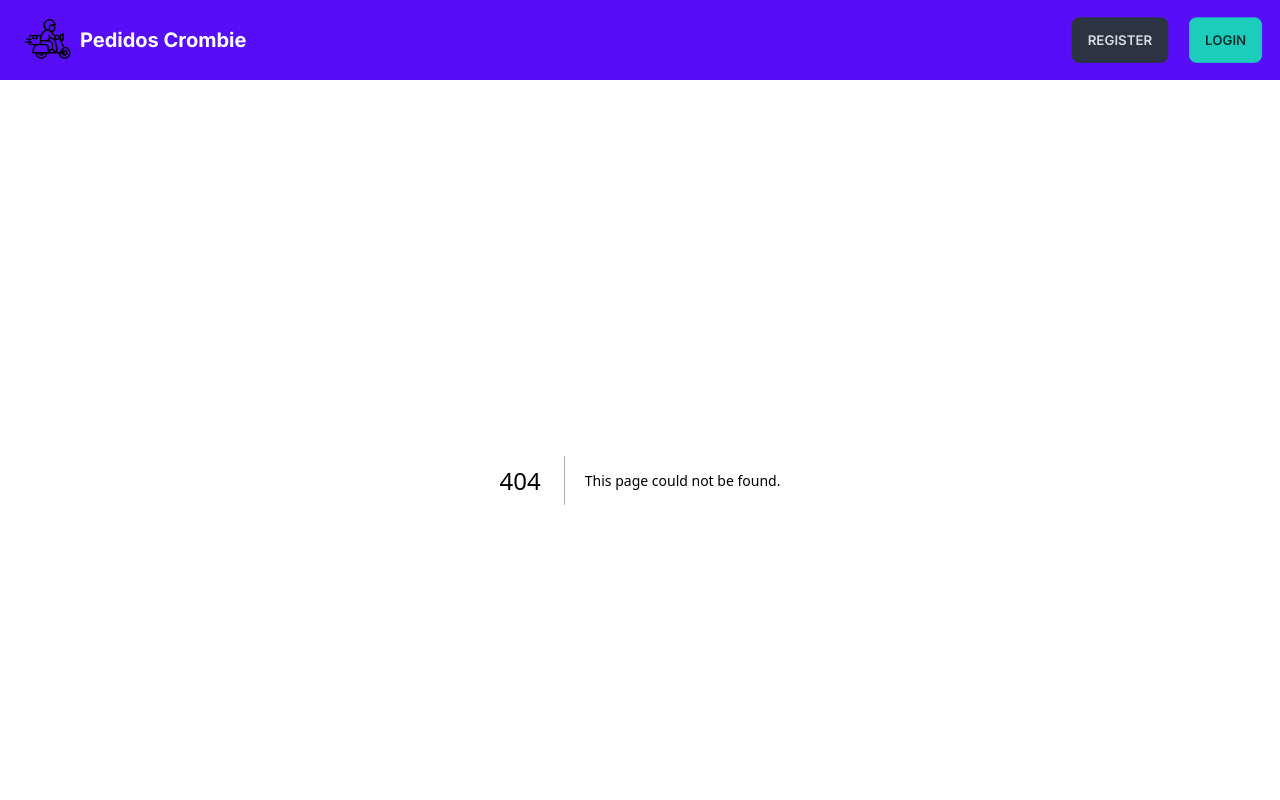
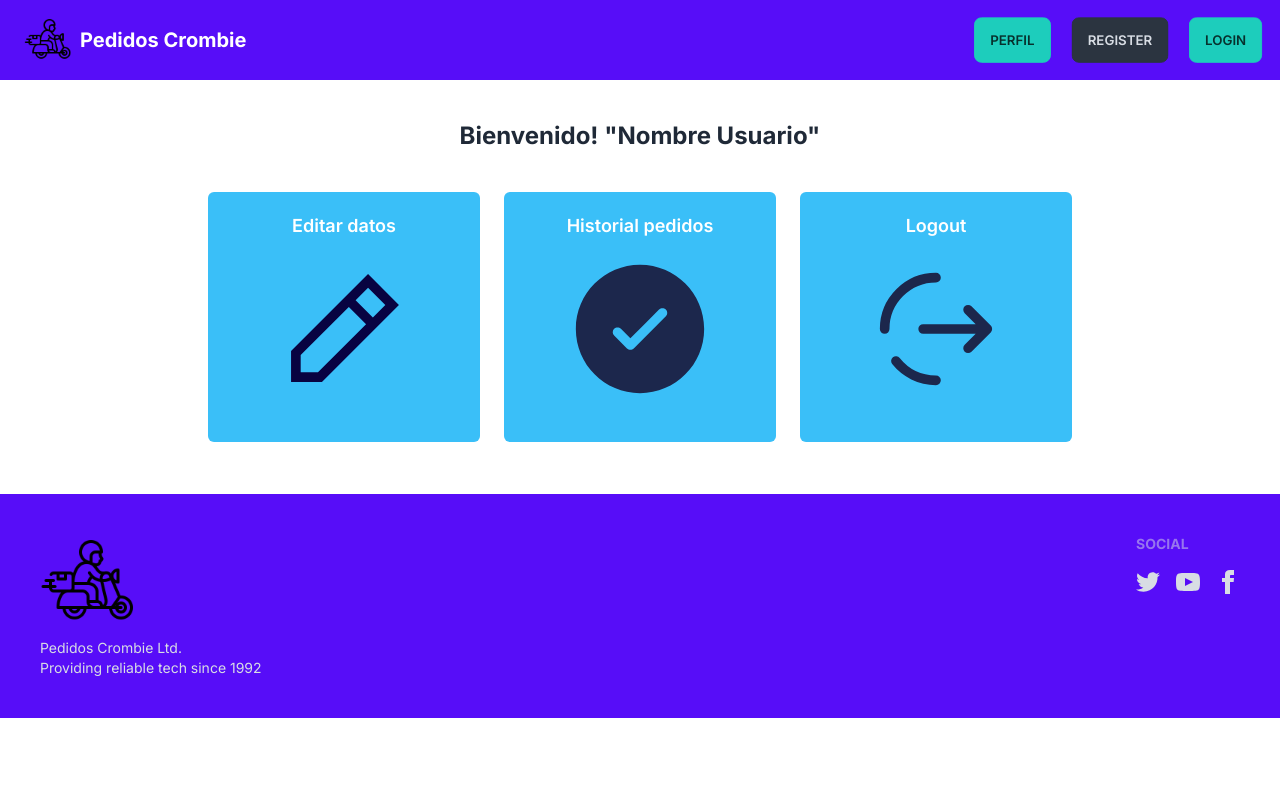
Before and after one commit to Wallesi/PedidosCrombie, a Next.js app: page /perfil in a window 1280 px wide. Before the commit this address had no page. Shown: the top 800 px of the page. Built offline with nearby package versions, Linux system fonts and the light colour scheme.

Commit message:
Navigation fixed

```diff
--- a/src/app/Components/Nav.tsx
+++ b/src/app/Components/Nav.tsx
@@ -28,6 +28,7 @@ export const NavBar = () => {
           <div className="flex-none hidden lg:block">
             <ul className="menu menu-horizontal">
               {/* Navbar menu content here */}
+              <a href="/perfil" className="btn btn-accent mr-4">Perfil</a>
               <button className="btn btn-neutral mr-4">Register</button>
               <button className="btn btn-accent">Login</button>
             </ul>
--- a/src/app/Delivery/page.tsx
+++ b/src/app/Delivery/page.tsx
@@ -25,12 +25,14 @@ export default function () {
                 </a>
 
 
-                    <div className="col-span-1 bg-info mb-3 p-2 rounded-md hover:-translate-y-1 hover:scale-105 hover:bg-indigo-500 duration-300">
+                <div className="col-span-1 bg-info mb-3 p-2 rounded-md hover:-translate-y-1 hover:scale-105 hover:bg-indigo-500 duration-300">
+                    <a href="/perfil">
                         <div className="flex flex-col items-center justify-center p-3">
                             <h4 className="text-white font-semibold text-2xl md:text-lg">Mi perfil</h4>
                             <img className="w-2/5 md:w-8/12 p-4 pt-5" src="/Delivery/profile.svg" alt="" />
                         </div>
-                    </div>
+                    </a>
+                </div>
 
             </div>
         </div>
--- a/src/app/page.tsx
+++ b/src/app/page.tsx
@@ -60,6 +60,7 @@ export default function Home() {
                                 <p>Bla bla</p>
                                 <div className="card-actions">
                                     <button className="btn btn-primary">Registrate</button>
+                                    <a href='/Shop' className="btn btn-primary">Menu</a>
                                 </div>
                             </div>
                         </div>
--- /dev/null
+++ b/src/app/perfil/page.tsx
@@ -0,0 +1,41 @@
+export default function(){
+    return(
+        <div className="container mx-auto max-w-screen-lg pl-20 pr-20">
+
+            <h1 className="text-center text-2xl font-bold pt-10">Bienvenido! "Nombre Usuario"</h1>
+
+            <div className="grid grid-cols-1 md:grid-cols-3 gap-6 pt-10 pb-10">
+
+
+                <div className="col-span-1 bg-info mb-3 p-2 rounded-md transition ease-in-out delay-150 hover:-translate-y-1 hover:scale-105 hover:bg-indigo-500 duration-300">
+                    <a href="/Delivery/pedidos">
+                        <div className="flex flex-col items-center justify-center p-3">
+                            <h4 className="text-white font-semibold text-2xl md:text-lg">Editar datos</h4>
+                            <img className="w-2/4 md:w-4/5 p-4 pt-3" src="/edit.svg" alt="" />
+                        </div>
+                    </a>
+                </div>
+
+
+
+                <div className="col-span-1 bg-info mb-3 p-2 rounded-md hover:-translate-y-1 hover:scale-105 hover:bg-indigo-500 duration-300">
+                    <a href="/Delivery/historial">
+                        <div className="flex flex-col items-center justify-center p-3">
+                            <h4 className="text-white font-semibold text-2xl md:text-lg">Historial pedidos</h4>
+                            <img className="w-2/4 md:w-4/5 p-4 pt-3" src="/Delivery/check.svg" alt="" />
+                        </div>
+                    </a>
+                </div>
+
+                <div className="col-span-1 bg-info mb-3 p-2 rounded-md hover:-translate-y-1 hover:scale-105 hover:bg-indigo-500 duration-300">
+                    <a href="/">
+                        <div className="flex flex-col items-center justify-center p-3">
+                            <h4 className="text-white font-semibold text-2xl md:text-lg">Logout</h4>
+                            <img className="w-2/4 md:w-4/5 p-4 pt-3" src="/logout.svg" alt="" />
+                        </div>
+                    </a>
+                </div>
+            </div>
+        </div>
+    );
+}
```
Also changed, not shown: public/edit.svg (added), public/logout.svg (added).
